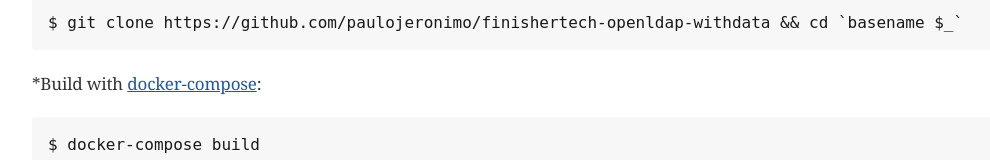
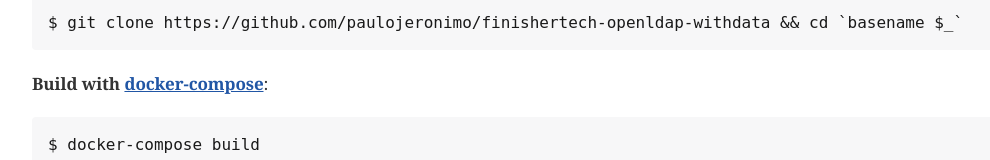
Before and after one commit to paulojeronimo/finishertech-openldap-withdata, a plain HTML site: page index.html in a window 1280 px wide. Shown: the part 170-330 px from the top of the page, without its empty margins (123-1113 px from the left). Drawn offline with nearby package versions, Linux system fonts and the light colour scheme; a web font is replaced by a local one.

Commit message:
Published at Thu Jan 28 18:23:28 -03 2021

```diff
--- a/index.html
+++ b/index.html
@@ -451,7 +451,7 @@ body.book #toc,body.book #preamble,body.book h1.sect0,body.book .sect1>h2{page-b
 </div>
 </div>
 <div class="paragraph">
-<p>*Build with <a href="https://docs.docker.com/compose/" target="_blank" rel="noopener">docker-compose</a>:</p>
+<p><strong>Build with <a href="https://docs.docker.com/compose/" target="_blank" rel="noopener">docker-compose</a></strong>:</p>
 </div>
 <div class="literalblock">
 <div class="content">
```
